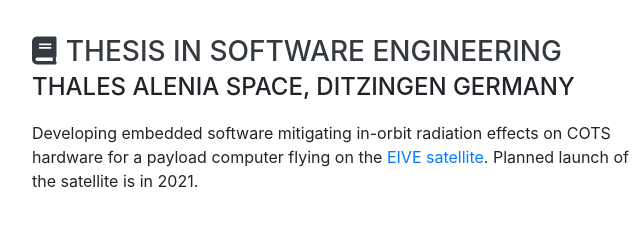
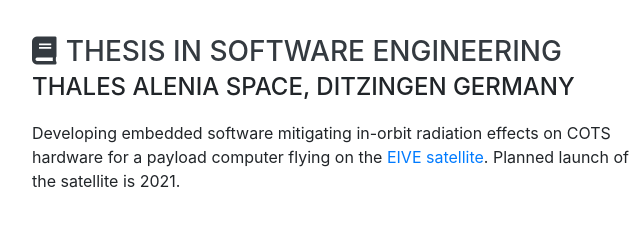
Before and after one commit to chrismolli/chrismolli.github.io, a website with bundled scripts: page index.html in a window 1280 px wide. Shown: the part 900-1143 px from the top of the page, 288-928 px from the left. Built offline with nearby package versions, Linux system fonts and the light colour scheme; files whose address does not match are found by name; a web font is replaced by a local one.

Commit message:
updated experience 2

```diff
--- a/index.html
+++ b/index.html
@@ -92,7 +92,7 @@
             <h3 class="mb-0"><i class="fa fa-book icon-inline"></i>Thesis in Software Engineering</h3>
             <div class="subheading mb-3">Thales Alenia Space, Ditzingen Germany</div>
             <p>Developing embedded software mitigating in-orbit radiation effects on COTS hardware for a payload computer flying on the <a href="https://www.ilh.uni-stuttgart.de/forschung/mmw/EIVE/">EIVE satellite</a>.
-               Planned launch of the satellite is in 2021.
+               Planned launch of the satellite is 2021.
             </p>
           </div>
           <div class="resume-date text-md-right">
```
